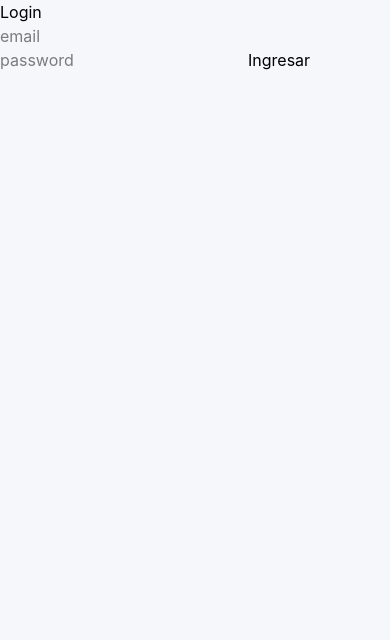
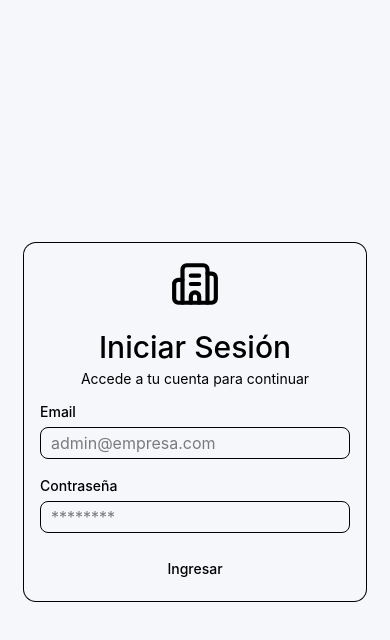
Before and after one commit to wichifer/ordenes-saas-frontend, a React (Vite) app: page / in a window 390 px wide. Shown: the top 640 px of the page. Built offline with nearby package versions, Linux system fonts and the light colour scheme.

Commit message:
feat(ui): responsive SaaS layout and mobile support

```diff
--- a/src/App.tsx
+++ b/src/App.tsx
@@ -200,7 +200,5 @@ return (
 <GlobalModal />
 </>
 );
-
 }
-
 export default App;
--- a/src/api/api.ts
+++ b/src/api/api.ts
@@ -1,7 +1,8 @@
 import axios from 'axios';
 
 export const api = axios.create({
-  baseURL: 'http://localhost:3000',
+ // baseURL: 'http://localhost:3000',
+   baseURL: 'http://192.168.1.37:3000'
 });
 
 api.interceptors.request.use((config) => {
--- /dev/null
+++ b/src/components/layout/AppLayout.tsx
@@ -0,0 +1,23 @@
+import { Outlet } from "react-router-dom";
+import Sidebar from "./Sidebar";
+import Header from "./Header";
+
+export default function AppLayout() {
+  return (
+    <div className="min-h-screen flex">
+
+      <Sidebar />
+
+      <div className="flex-1 flex flex-col">
+
+        <Header />
+
+        <main className="flex-1 p-6">
+          <Outlet />
+        </main>
+
+      </div>
+
+    </div>
+  );
+}
--- a/src/components/layout/Header.tsx
+++ b/src/components/layout/Header.tsx
@@ -1,3 +1,39 @@
+import MobileSidebar from "./MobileSidebar";
+import UserMenu from "./UserMenu";
+
 export default function Header() {
-  return <header>Header</header>;
+  return (
+    <header
+      className="
+      h-16
+      border-b
+      px-4
+      flex
+      items-center
+      justify-between
+      bg-background
+      sticky
+      top-0
+      z-30
+      "
+    >
+      <div className="flex items-center gap-3">
+
+        <MobileSidebar />
+
+        <div>
+          <h2 className="font-semibold">
+            Dashboard
+          </h2>
+
+          <p className="text-sm text-muted-foreground">
+            Bienvenido
+          </p>
+        </div>
+
+      </div>
+
+      <UserMenu />
+    </header>
+  );
 }
--- /dev/null
+++ b/src/components/layout/Logo.tsx
@@ -0,0 +1,21 @@
+import { Building2 } from "lucide-react";
+
+export default function Logo() {
+  return (
+    <div className="flex items-center gap-2">
+      <div className="rounded-xl bg-primary p-2 text-primary-foreground">
+        <Building2 size={20} />
+      </div>
+
+      <div>
+        <h1 className="font-bold text-lg">
+          T420 SaaS
+        </h1>
+
+        <p className="text-xs text-muted-foreground">
+          Multiempresa
+        </p>
+      </div>
+    </div>
+  );
+}
--- /dev/null
+++ b/src/components/layout/MobileSidebar.tsx
@@ -0,0 +1,83 @@
+import {
+  Sheet,
+  SheetContent,
+  SheetTrigger,
+} from "@/components/ui/sheet";
+
+import { Button } from "@/components/ui/button";
+
+import {
+  Menu,
+  Building2,
+  LayoutDashboard,
+} from "lucide-react";
+
+import { NavLink } from "react-router-dom";
+import { useState } from "react";
+import Logo from "./Logo";
+
+const menu = [
+  {
+    label: "Dashboard",
+    path: "/dashboard",
+    icon: LayoutDashboard,
+  },
+  {
+    label: "Empresas",
+    path: "/saas/empresas",
+    icon: Building2,
+  },
+];
+
+export default function MobileSidebar() {
+  const [open, setOpen] =
+    useState(false);
+
+  return (
+    <Sheet
+      open={open}
+      onOpenChange={setOpen}
+    >
+      <SheetTrigger asChild>
+        <Button
+          variant="ghost"
+          size="icon"
+          className="md:hidden"
+        >
+          <Menu />
+        </Button>
+      </SheetTrigger>
+
+      <SheetContent side="left">
+        <div className="mb-8">
+          <Logo />
+        </div>
+
+        <nav className="space-y-2">
+          {menu.map((item) => {
+            const Icon = item.icon;
+
+            return (
+              <NavLink
+                key={item.path}
+                to={item.path}
+                onClick={() => setOpen(false)}
+                className="
+                flex
+                items-center
+                gap-3
+                rounded-lg
+                p-3
+                hover:bg-muted
+                "
+              >
+                <Icon size={18} />
+                {item.label}
+              </NavLink>
+            );
+          })}
+        </nav>
+      </SheetContent>
+    </Sheet>
+  );
+}
--- /dev/null
+++ b/src/components/layout/PageContainer.tsx
@@ -0,0 +1,15 @@
+import { ReactNode } from "react";
+
+interface Props {
+  children: ReactNode;
+}
+
+export default function PageContainer({
+  children,
+}: Props) {
+  return (
+    <main className="p-6">
+      {children}
+    </main>
+  );
+}
--- a/src/components/layout/Sidebar.tsx
+++ b/src/components/layout/Sidebar.tsx
@@ -1,3 +1,67 @@
+import { NavLink } from "react-router-dom";
+import Logo from "./Logo";
+import {
+  Building2,
+  LayoutDashboard,
+} from "lucide-react";
+
+const menu = [
+  {
+    label: "Dashboard",
+    path: "/dashboard",
+    icon: LayoutDashboard,
+  },
+  {
+    label: "Empresas",
+    path: "/saas/empresas",
+    icon: Building2,
+  },
+];
+
 export default function Sidebar() {
-  return <aside>Sidebar</aside>;
+  return (
+    <aside
+      className="
+      hidden md:flex
+      w-64
+      border-r
+      bg-background
+      flex-col
+      "
+    >
+      <div className="h-16 px-6 flex items-center border-b">
+        <Logo />
+      </div>
+
+      <nav className="flex-1 p-4 space-y-2">
+        {menu.map((item) => {
+          const Icon = item.icon;
+
+          return (
+            <NavLink
+              key={item.path}
+              to={item.path}
+              className={({ isActive }) =>
+                `
+                flex items-center gap-3
+                rounded-lg
+                px-3 py-2
+                transition
+                hover:bg-muted
+                ${
+                  isActive
+                    ? "bg-muted font-medium"
+                    : ""
+                }
+              `
+              }
+            >
+              <Icon size={18} />
+              {item.label}
+            </NavLink>
+          );
+        })}
+      </nav>
+    </aside>
+  );
 }
--- /dev/null
+++ b/src/components/layout/UserMenu.tsx
@@ -0,0 +1,64 @@
+import {
+  DropdownMenu,
+  DropdownMenuContent,
+  DropdownMenuItem,
+  DropdownMenuSeparator,
+  DropdownMenuTrigger,
+} from "@/components/ui/dropdown-menu";
+
+import {
+  Avatar,
+  AvatarFallback,
+} from "@/components/ui/avatar";
+
+import {
+  LogOut,
+  User,
+} from "lucide-react";
+
+import { useNavigate } from "react-router-dom";
+
+export default function UserMenu() {
+  const navigate = useNavigate();
+
+  const usuario = JSON.parse(
+    localStorage.getItem("usuario") || "{}"
+  );
+
+  const logout = () => {
+    localStorage.clear();
+    navigate("/");
+  };
+
+  return (
+    <DropdownMenu>
+      <DropdownMenuTrigger>
+
+        <Avatar className="cursor-pointer">
+          <AvatarFallback>
+            {usuario.email?.[0]?.toUpperCase()}
+          </AvatarFallback>
+        </Avatar>
+
+      </DropdownMenuTrigger>
+
+      <DropdownMenuContent align="end">
+
+        <DropdownMenuItem>
+          <User className="mr-2 h-4 w-4" />
+          Perfil
+        </DropdownMenuItem>
+
+        <DropdownMenuSeparator />
+
+        <DropdownMenuItem
+          onClick={logout}
+        >
+          <LogOut className="mr-2 h-4 w-4" />
+          Salir
+        </DropdownMenuItem>
+
+      </DropdownMenuContent>
+    </DropdownMenu>
+  );
+}
--- a/src/pages/Login.tsx
+++ b/src/pages/Login.tsx
@@ -1,23 +1,39 @@
-import { useState } from 'react';
+import { useState } from "react";
 import { useNavigate } from "react-router-dom";
-import { api } from '../api/api';
+import { api } from "../api/api";
+
+import { Card, CardContent, CardDescription, CardHeader, CardTitle } from "@/components/ui/card";
+
+import { Input } from "@/components/ui/input";
+import { Label } from "@/components/ui/label";
+import { Button } from "@/components/ui/button";
+
+import { Building2 } from "lucide-react";
 
 export default function Login() {
   const navigate = useNavigate();
 
   const [email, setEmail] =
-    useState('');
+    useState("");
 
   const [password, setPassword] =
-    useState('');
+    useState("");
+
+  const [loading, setLoading] =
+    useState(false);
 
   const handleLogin = async () => {
     try {
-    const response = await api.post("/auth/login", {
+      setLoading(true);
+
+      const response = await api.post(
+        "/auth/login",
+        {
           email,
           password,
-    });
-console.log(response.data.usuario);
+        }
+      );
+
       localStorage.setItem(
         "token",
         response.data.token
@@ -25,10 +41,11 @@ console.log(response.data.usuario);
 
       localStorage.setItem(
         "usuario",
-      JSON.stringify(response.data.usuario)
+        JSON.stringify(
+          response.data.usuario
+        )
       );
 
-    // redireccionar
       navigate("/saas/empresas");
 
     } catch (error: any) {
@@ -36,43 +53,123 @@ console.log(response.data.usuario);
         "Error login:",
         error.response?.data
       );
+    } finally {
+      setLoading(false);
     }
   };
+
   return (
+    <div className="min-h-screen flex">
+
+      {/* Panel izquierdo Desktop */}
+
+      <div
+        className="
+          hidden lg:flex
+          flex-1
+          bg-primary
+          text-primary-foreground
+          items-center
+          justify-center
+          p-10
+        "
+      >
+        <div className="max-w-md">
+
+          <div className="flex items-center gap-3 mb-6">
+            <Building2 size={50} />
 
             <div>
+              <h1 className="text-4xl font-bold">
+                T420 SaaS
+              </h1>
 
-      <h1>Login</h1>
+              <p className="opacity-80">
+                Plataforma Multiempresa
+              </p>
+            </div>
+          </div>
 
-      <input
-        placeholder="email"
+          <p className="text-lg opacity-90">
+            Sistema integral para la gestión
+            de empresas, clientes, ventas,
+            productos y facturación.
+          </p>
+
+        </div>
+      </div>
+
+      {/* Panel Login */}
+
+      <div
+        className="
+          flex-1
+          flex
+          items-center
+          justify-center
+          p-6
+        "
+      >
+        <Card className="w-full max-w-md">
+
+          <CardHeader>
+
+            <div className="flex justify-center mb-4 lg:hidden">
+              <Building2 size={50} />
+            </div>
+
+            <CardTitle className="text-3xl text-center">
+              Iniciar Sesión
+            </CardTitle>
+
+            <CardDescription className="text-center">
+              Accede a tu cuenta para continuar
+            </CardDescription>
+
+          </CardHeader>
+
+          <CardContent className="space-y-5">
+
+            <div className="space-y-2">
+              <Label>Email</Label>
+
+              <Input
+                type="email"
+                placeholder="admin@empresa.com"
                 value={email}
                 onChange={(e) =>
-          setEmail(
-            e.target.value,
-          )
+                  setEmail(e.target.value)
                 }
               />
+            </div>
 
-      <input
+            <div className="space-y-2">
+              <Label>Contraseña</Label>
+
+              <Input
                 type="password"
-        placeholder="password"
+                placeholder="********"
                 value={password}
                 onChange={(e) =>
-          setPassword(
-            e.target.value,
-          )
+                  setPassword(e.target.value)
                 }
               />
-
-      <button
-        onClick={handleLogin}
-      >
-        Ingresar
-      </button>
-
             </div>
 
+            <Button
+              className="w-full"
+              onClick={handleLogin}
+              disabled={loading}
+            >
+              {loading
+                ? "Ingresando..."
+                : "Ingresar"}
+            </Button>
+
+          </CardContent>
+
+        </Card>
+      </div>
+    </div>
   );
-
 }
```
Also changed, not shown: src/components/ui/label.tsx (+7 -5 lines). Lines whose indentation alone changed are shown as unchanged.
